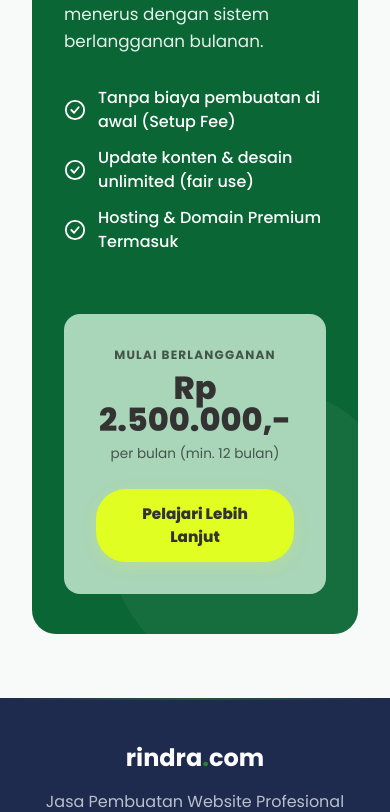
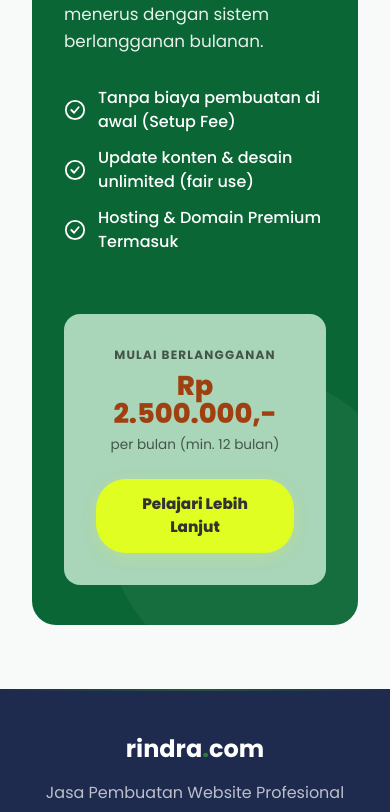
Before and after one commit to Rindra-Aniko/rindra.com, a Next.js app: page /paket in a window 390 px wide. Shown: the part 3030-3842 px from the top of the page. Built offline with nearby package versions, Linux system fonts and the light colour scheme.

Commit message:
ukuran fonts

```diff
--- a/app/paket/paket.module.css
+++ b/app/paket/paket.module.css
@@ -386,3 +386,10 @@
     height: 400px;
   }
 }
+
+@media (max-width: 768px) {
+  .daasPrice {
+    font-size: 1.7rem;
+    color: var(--color-text-highlight); /* Change price color to match the theme */
+  }
+}
```
